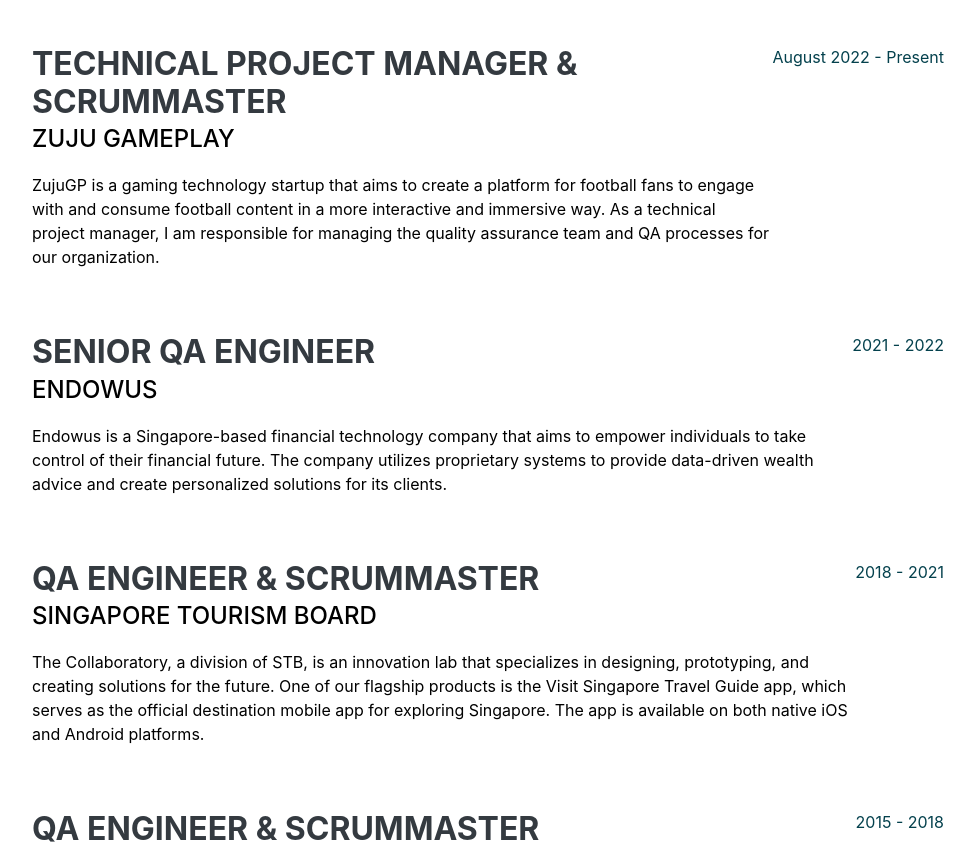
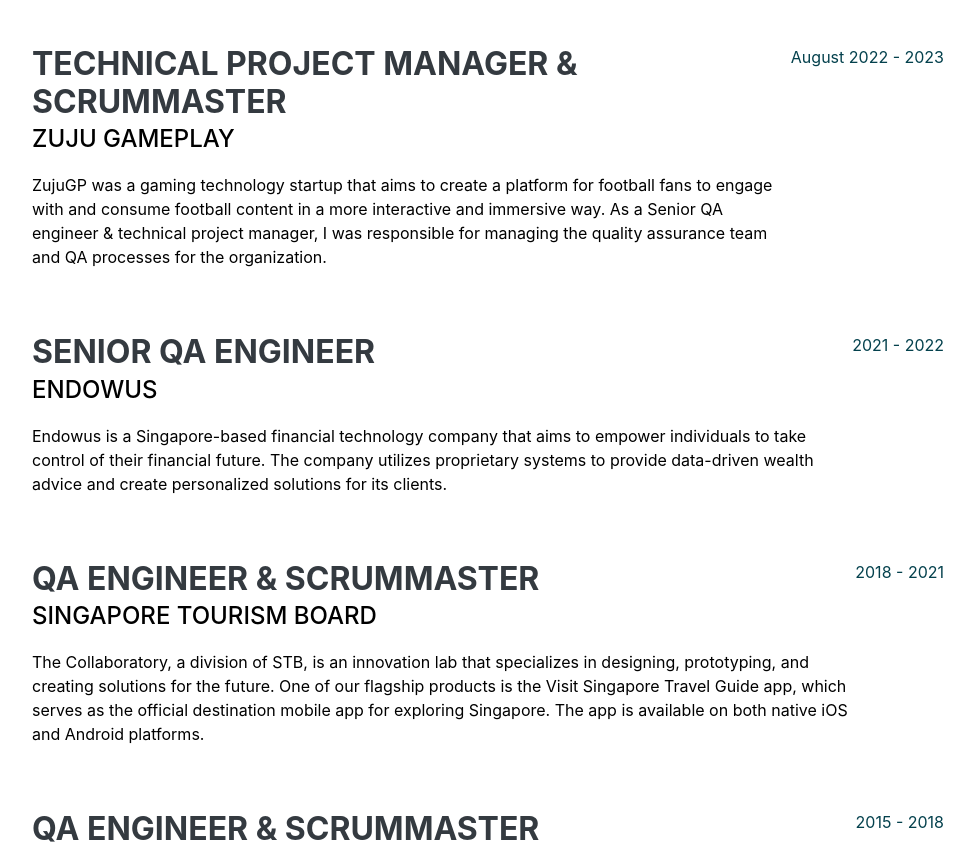
Before and after one commit to isurooo/isurooo.github.io, a plain HTML site: page index.html in a window 1280 px wide. Shown: the part 1154-2001 px from the top of the page, without its empty margins (288-1263 px from the left). Drawn offline with nearby package versions, Linux system fonts and the light colour scheme; a script that the page names is missing; a web font is replaced by a local one.

Commit message:
update the experience

```diff
--- a/index.html
+++ b/index.html
@@ -90,10 +90,10 @@
                         <div class="flex-grow-1">
                             <h3 class="mb-0">Technical Project Manager & ScrumMaster</h3>
                             <div class="subheading mb-3">Zuju Gameplay</div>
-                            <p>ZujuGP is a gaming technology startup that aims to create a platform for football fans to engage with and consume football content in a more interactive and immersive way.
-                                As a technical project manager, I am responsible for managing the quality assurance team and QA processes for our organization.</p>
+                            <p>ZujuGP was a gaming technology startup that aims to create a platform for football fans to engage with and consume football content in a more interactive and immersive way.
+                                As a Senior QA engineer & technical project manager, I was responsible for managing the quality assurance team and QA processes for the organization.</p>
                         </div>
-                        <div class="flex-shrink-0"><span class="text-primary">August 2022 - Present</span></div>
+                        <div class="flex-shrink-0"><span class="text-primary">August 2022 - 2023</span></div>
                     </div>
                     <div class="d-flex flex-column flex-md-row justify-content-between mb-5">
                         <div class="flex-grow-1">
```
